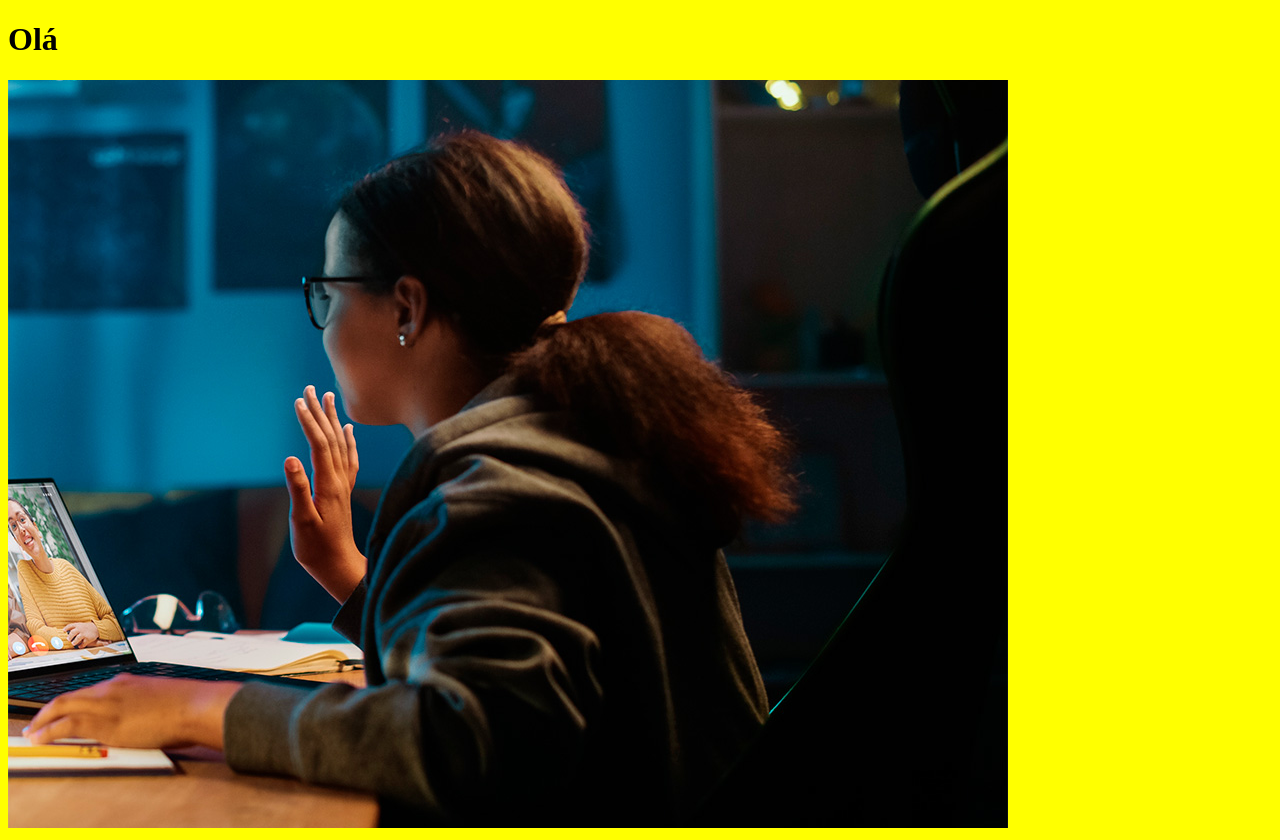
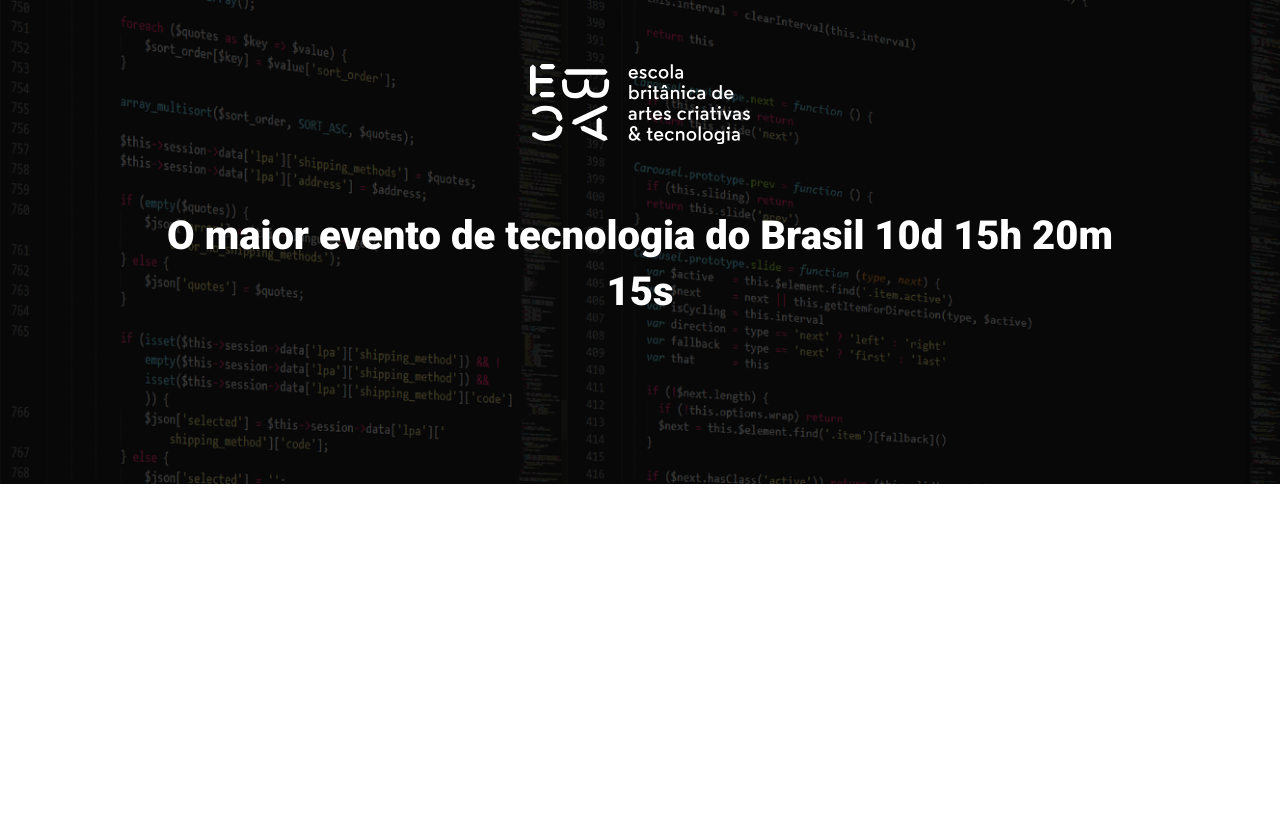
Before and after one commit to EmerichGuilherme/ebac_tech_talks, a website built with Parcel: page src/index.html in a window 1280 px wide. After the commit the page ends 800 px from the top, so only its background shows below. Built offline with nearby package versions, Linux system fonts and the light colour scheme.

Commit message:
criando o hero

```diff
--- a/src/index.html
+++ b/src/index.html
@@ -3,13 +3,22 @@
 <head>
     <meta charset="UTF-8">
     <meta name="viewport" content="width=device-width, initial-scale=1.0">
-    <title>Document</title>
+    <title>EBAC Tech Talks</title>
     <link rel="stylesheet" href="styles/main.scss">
-    <script src="scripts/main.js"></script>
+    <link rel="preconnect" href="https://fonts.googleapis.com">
+    <link rel="preconnect" href="https://fonts.gstatic.com" crossorigin>
+    <link href="https://fonts.googleapis.com/css2?family=Roboto:ital,wght@0,100;0,300;0,400;0,500;0,700;0,900;1,100;1,300;1,400;1,500;1,700;1,900&display=swap" rel="stylesheet">
 </head>
 <body>
-    <h1>Olá</h1>
-    <img src="./images/backend.png" alt="">
+    <header class="hero">
+        <div class="container">
+            <img class="hero__logo" src="./images/ebac_logo.svg" alt="EBAC">
+            <p class="hero__text">O maior evento de tecnologia do Brasil 10d 15h 20m 15s</p>
+        </div>
+    </header>
+
+
+
     <script src="/src/scripts/main.js"></script>
 </body>
 </html>
--- /dev/null
+++ b/src/styles/_hero.scss
@@ -0,0 +1,56 @@
+.hero {
+    padding-top: 64px;
+    padding-bottom: 100px;
+    background-image: url(../images/fundo.png);
+    background-repeat: no-repeat;
+    background-size: cover;
+    position: relative;
+
+    .container {
+        position: relative;
+    }
+
+    &::before {
+        position: absolute;
+        top: 0;
+        left: 0;
+        width: 100%;
+        height: 100%;
+        background-color: #000;
+        content: '';
+        opacity: .7;
+    }
+
+
+    &__text {
+        margin-top: 64px;
+        margin-bottom: 64px;
+        font-size: 40px;
+        line-height: 56px;
+        color: #fff;
+        font-weight: 800;
+        text-align: center;
+    }
+
+    &__logo {
+        margin: 0 auto;
+        height: 80px;
+        display: block;
+    }
+
+    @media (max-width: 640px) {
+
+        padding: 40px 0;
+
+        &__logo {
+            height: 40px;
+
+        }
+        &__text {
+            font-size: 22px;
+            line-height: 24px;
+            margin: 24px 0;
+        }
+
+    }
+}
--- a/src/styles/main.scss
+++ b/src/styles/main.scss
@@ -1,3 +1,25 @@
-body {
-    background-color: yellow;
+@use 'hero';
+
+* {
+    margin: 0;
+    padding: 0;
+    box-sizing: border-box;
+    font-family: "Roboto", sans-serif;
+    color: #fff;
 }
+
+.container {
+    max-width: 960px;
+    width: 100%;
+    margin: 0 auto;
+
+
+    @media (max-width: 640px) {
+        max-width: 80%;
+    }
+
+    @media (max-width: 1024px) {
+        max-width: 90%;
+
+    }
+}
```
